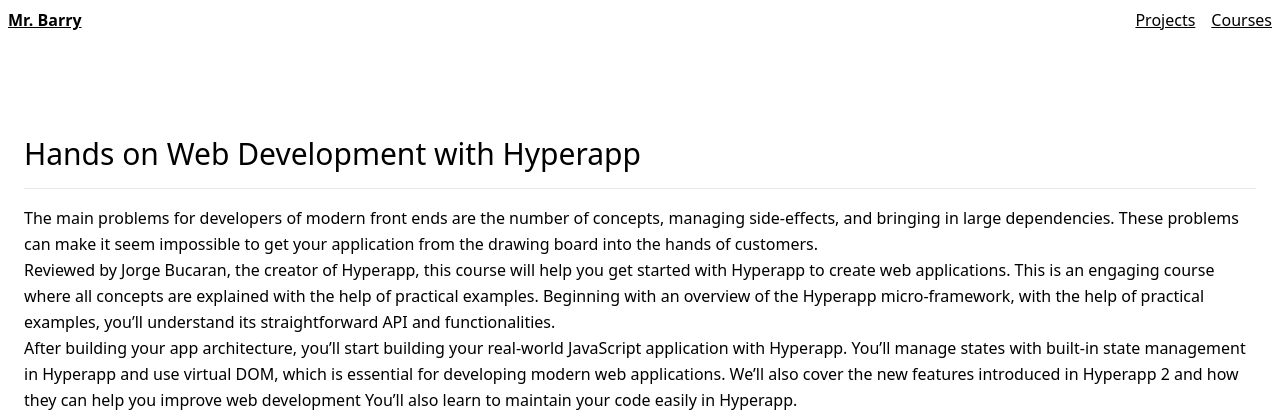
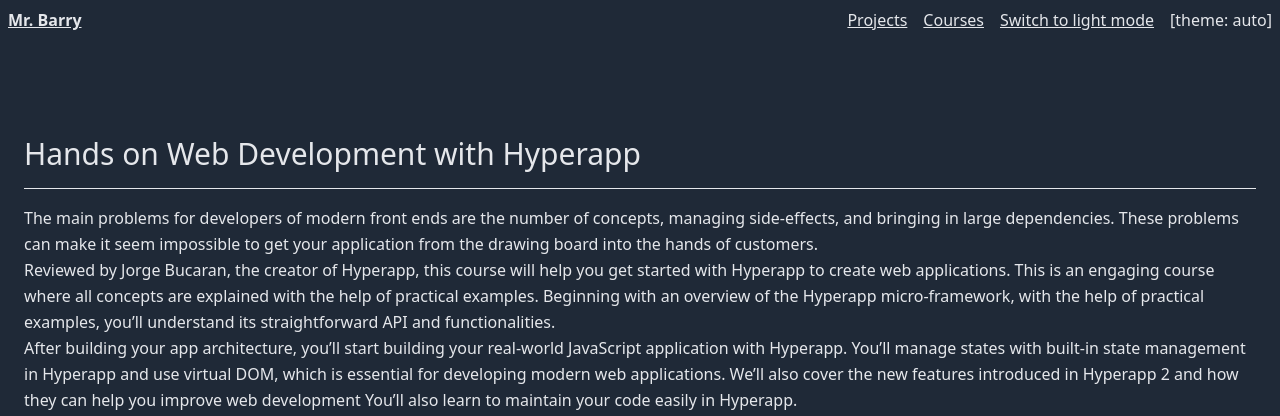
Before and after one commit to mrozbarry/mrbarry.com, a Node project: template src/pages/courses/hands-on-web-development-with-hyperapp.pug in a window 1280 px wide. Shown: the top 416 px of the page. Run offline with Node 20 templates, Linux system fonts and the light colour scheme; the template is opened without the code that fills it, so the values that code supplies are empty; some libraries are stand-ins or nearby versions.

Commit message:
Switch between light and dark mode

```diff
--- a/src/components/navigation.pug
+++ b/src/components/navigation.pug
@@ -6,3 +6,5 @@
 
     a.py-2.ml-4.underline( href="/projects" ) Projects
     a.py-2.ml-4.underline( href="/courses" ) Courses
+    button.py-2.ml-4.underline#dark-mode( data-mode="auto" ) Switch to auto
+    .py-2.ml-4#current-mode [theme: auto]
--- a/src/layouts/html5.pug
+++ b/src/layouts/html5.pug
@@ -9,5 +9,5 @@
 
     block htmlHead
 
-  body
+  body.text-gray-800.bg-white
     block htmlBody
--- a/src/layouts/main.pug
+++ b/src/layouts/main.pug
@@ -22,3 +22,67 @@
 
   div.container.px-2.mx-auto.pb-16
     block body
+
+  script( type="module" ).
+    const modes = ['auto', 'light', 'dark'];
+
+    const darkModeButton = document.querySelector('button#dark-mode');
+    const currentMode = document.querySelector('#current-mode');
+
+    const theme = {
+      light: {
+        bg: 'bg-white',
+        text: 'text-gray-800',
+      },
+      dark: {
+        bg: 'bg-gray-800',
+        text: 'text-gray-200',
+      },
+    };
+
+
+    const setLocalStorageDarkMode = (value) => {
+      localStorage.setItem('dark-mode', value);
+      return value;
+    };
+
+    const getLocalStorageDarkMode = () => {
+      const value = localStorage.getItem('dark-mode');
+      return value || 'auto';
+    }
+
+    const determineDarkModeFromTime = () => {
+      const hour = (new Date()).getHours();
+      return hour < 6 || hour > 21;
+    };
+
+    const updateBody = (value) => {
+      const isDarkMode = value === 'auto'
+        ? determineDarkModeFromTime()
+        : value === 'dark';
+
+      document.body.classList.remove(
+        ...Object.values(theme.light),
+        ...Object.values(theme.dark),
+      );
+
+      const key = isDarkMode ? 'dark' : 'light';
+
+      document.body.classList.add(
+        theme[key].bg,
+        theme[key].text,
+      );
+      const index = Math.max(0, modes.indexOf(darkModeButton.getAttribute('data-mode')));
+      const nextIndex = (index + 1) % modes.length;
+      const nextMode = modes[nextIndex];
+
+      darkModeButton.innerText = `Switch to ${nextMode} mode`;
+      darkModeButton.setAttribute('data-mode', nextMode);
+      currentMode.innerText = `[theme: ${value}]`;
+    };
+
+    darkModeButton.addEventListener('click', (event) => {
+      updateBody(setLocalStorageDarkMode(event.target.getAttribute('data-mode')));
+    });
+
+    updateBody(setLocalStorageDarkMode(getLocalStorageDarkMode()));
```
